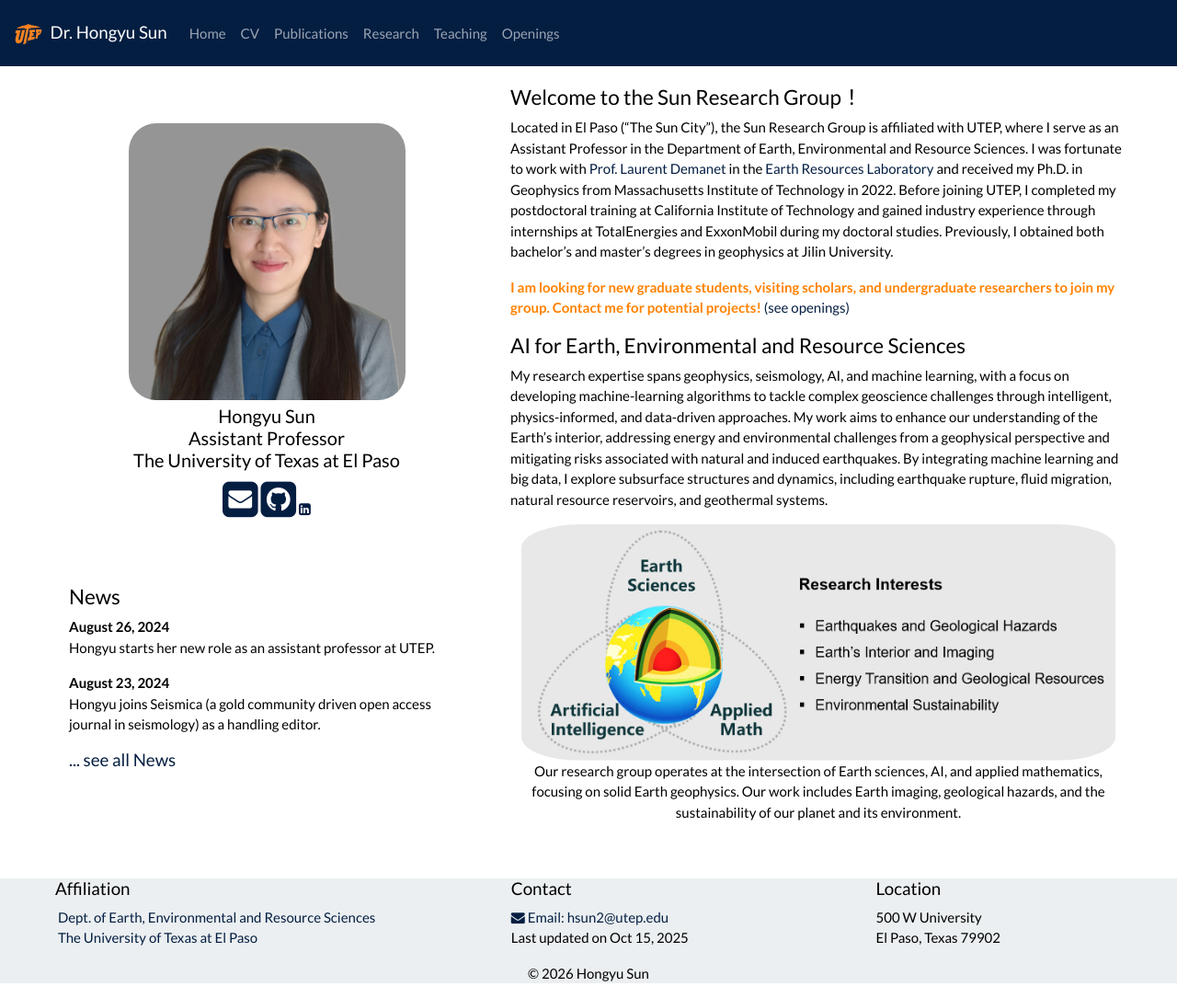
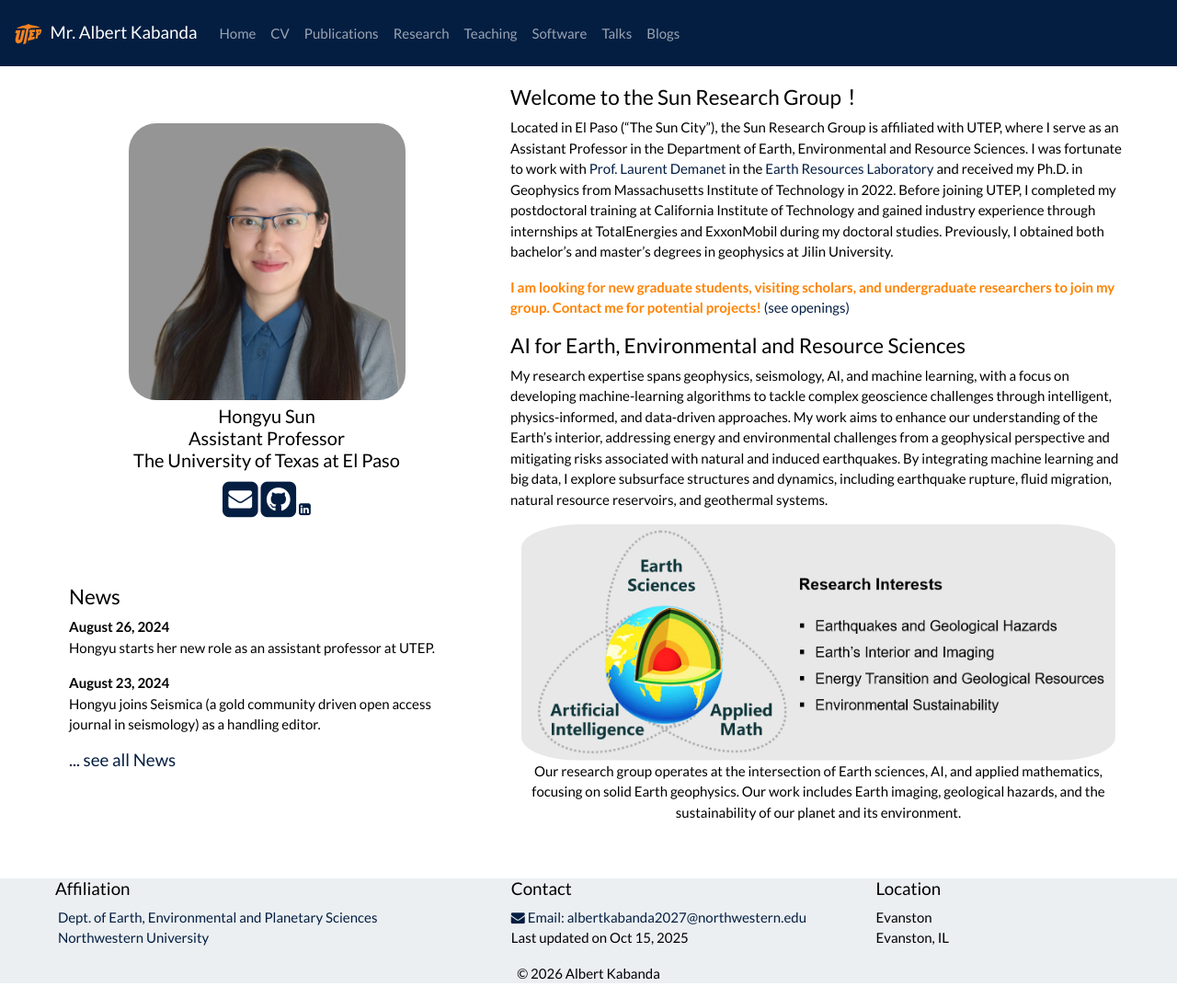
Before and after one commit to albertkabanda/albertkabanda.github.io, a Jekyll site: the page built from _pages/home.md, in a window 1280 px wide and 1085 px high. Shown: the whole window at 92% size. Built offline with Jekyll 4.4.1, drawn with Linux system fonts in a browser that asks for light colours; nearby versions of some CDN libraries; a style sheet for code colours, icons or effects is not loaded.

Commit message:
Update _config.yml

```diff
--- a/_config.yml
+++ b/_config.yml
@@ -1,10 +1,10 @@
 # Site settings
-title: Dr. Hongyu Sun
-title_bottom: Hongyu Sun
-email: hsun2@utep.edu
-description: Sun Research Group
+title: Mr. Albert Kabanda
+title_bottom: Albert Kabanda
+email: albertkabanda2027@northwestern.edu
+#description: Albert Research Group
 baseurl: ""
-url: "https://sun-hongyu.github.io"
+url: "https://albertkabanda.github.io"
 
 # theme: minimal-mistakes-jekyll
 # minimal_mistakes_skin: "aqua"
@@ -16,30 +16,27 @@ google_analytics_4: G-WZ36XBVDW6
 
 # Footer info
 affiliation: >
-  <a href="https://www.utep.edu/science/geology/"><i class="fa fa-1x"></i> Dept. of Earth, Environmental and Resource Sciences</a><br/>
-  <a href="https://www.utep.edu/"><i class="fa fa-1x"></i> The University of Texas at El Paso</a>
+  <a href="https://deeps.northwestern.edu/"><i class="fa fa-1x"></i> Dept. of Earth, Environmental and Planetary Sciences</a><br/>
+  <a href="https://www.northwestern.edu/"><i class="fa fa-1x"></i> Northwestern University</a>
 
 location: >
-  500 W University<br/>
-  El Paso, Texas 79902<br/>
-#  <a href="https://maps.app.goo.gl/oAdccopkzD7XR3Lh6"><i class="fa fa-1x"></i> (Google Map)
+  Evanston <br/>
+  Evanston, IL<br/>
 
 contact: >
-  <a href="mailto:hsun2@utep.edu" target="_blank"><i class="fa fa-envelope fa-1x"></i> Email: hsun2@utep.edu</a> <br/>
+  <a href="mailto:albertkabanda2027@northwestern.edu" target="_blank"><i class="fa fa-envelope fa-1x"></i> Email: albertkabanda2027@northwestern.edu</a> <br/>
   Last updated on Oct 15, 2025
-# <a href="https://github.com/sbryngelson/academic-website-template"><i class="fa fa-github fa-1x"></i> Use this site as a template!</a>
-
 # Pages shown in navbar
 nav_pages:
   - name: CV
   - name: Publications
   - name: Research
   - name: Teaching
-  - name: Openings
+  #- name: Openings
   # - name: Team
-  # - name: Software
-  # - name: Talks
-  # - name: Blogs
+  - name: Software
+  - name: Talks
+  - name: Blogs
 
 include:
   - .htaccess
@@ -68,8 +65,8 @@ plugins:
   - jekyll-scholar
 
 scholar:
-  last_name: Sun
-  first_name: [Hongyu]
+  last_name: Kabanda
+  first_name: [Albert]
 
   style: citesty
   locale: en
```
